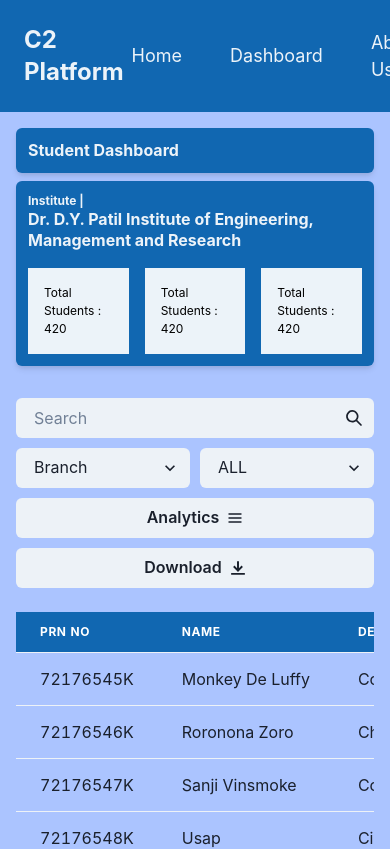
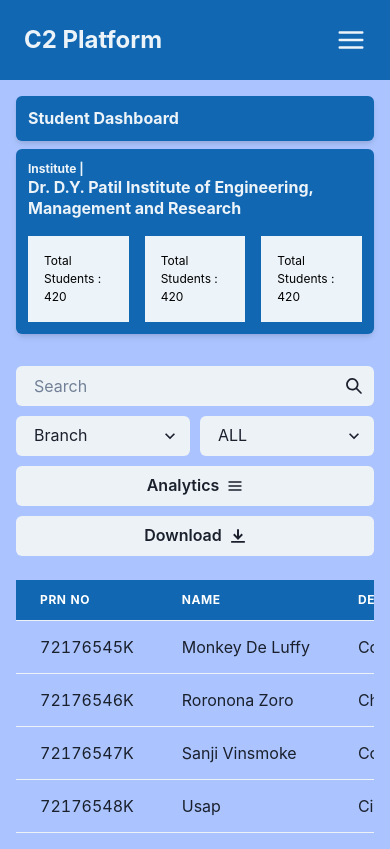
Before and after one commit to Omkar-Jawalkar/C2-platform-next, a Next.js app: page /dashboard in a window 390 px wide. Shown: the top 849 px of the page. Built offline with nearby package versions, Linux system fonts and the light colour scheme.

Commit message:
responsivess added

```diff
--- a/components/common/Navbar.js
+++ b/components/common/Navbar.js
@@ -1,4 +1,6 @@
 import React from "react";
+import { Box, useDisclosure } from "@chakra-ui/react";
+import { useRef } from "react";
 import {
   HStack,
   Heading,
@@ -6,38 +8,130 @@ import {
   Button,
   Link as ReachLink,
   Text,
+  Drawer,
+  DrawerBody,
+  DrawerFooter,
+  DrawerHeader,
+  DrawerOverlay,
+  DrawerContent,
+  DrawerCloseButton,
+  Stack,
+  Input,
 } from "@chakra-ui/react";
+import { HamburgerIcon } from "@chakra-ui/icons";
 import Link from "next/link";
 
-const MenuItem = ({ children, url, name }) => {
+const MenuItem = ({ children, bg, color, onClick, url, name }) => {
   return (
-    <Link as={ReachLink} href={url}>
-      <Text color={"whiteAlpha.900"} fontSize="lg">
+    <Box rounded={"2xl"}>
+      <Link backgroundColor={bg} as={ReachLink} onClick={onClick} href={url}>
+        <Text color={color} fontSize="lg">
           {name}
         </Text>
       </Link>
+    </Box>
   );
 };
 
 const Navbar = () => {
+  const { isOpen, onOpen, onClose } = useDisclosure();
+  const btnRef = useRef();
   return (
-    <HStack justifyContent={"space-between"} p={6} backgroundColor={"#1167b1"}>
+    <>
+      <HStack
+        justifyContent={"space-between"}
+        p={6}
+        backgroundColor={"#1167b1"}
+      >
         <Heading color={"whiteAlpha.900"} size="lg">
           {" "}
           C2 Platform
         </Heading>
 
-      <HStack spacing={12}>
-        <MenuItem url={"/home"} name={"Home"} />
-        <MenuItem url={"/dashboard"} name={"Dashboard"} />
-        <MenuItem url={"/aboutus"} name={"About Us"} />
+        <HStack display={{ base: "none", md: "flex" }} spacing={12}>
+          <MenuItem color={"whiteAlpha.900"} url={"/home"} name={"Home"} />
+          <MenuItem
+            color={"whiteAlpha.900"}
+            url={"/dashboard"}
+            name={"Dashboard"}
+          />
+          <MenuItem
+            color={"whiteAlpha.900"}
+            url={"/aboutus"}
+            name={"About Us"}
+          />
         </HStack>
 
-      <HStack spacing={2}>
+        <HStack display={{ base: "none", md: "flex" }} spacing={2}>
           <Button href="/signup"> Sign In </Button>
           <Button href="/login"> Login </Button>
         </HStack>
+
+        <HamburgerIcon
+          ref={btnRef}
+          colorScheme="teal"
+          onClick={onOpen}
+          display={{ base: "flex", md: "none" }}
+          fontSize={"3xl"}
+          color={"whiteAlpha.900"}
+        />
       </HStack>
+
+      {/* This is the Drawer */}
+      <Drawer
+        isOpen={isOpen}
+        placement="right"
+        onClose={onClose}
+        finalFocusRef={btnRef}
+      >
+        <DrawerOverlay />
+        <DrawerContent>
+          <DrawerCloseButton />
+          <DrawerHeader>Menu</DrawerHeader>
+
+          <DrawerBody>
+            <Stack textAlign={"center"} spacing={4} direction={"column"}>
+              <MenuItem
+                url={"/home"}
+                color={"black"}
+                onClick={onClose}
+                name={"Home"}
+              />
+              <MenuItem
+                onClick={onClose}
+                url={"/dashboard"}
+                name={"Dashboard"}
+              />
+              <MenuItem
+                bg={"red"}
+                onClick={onClose}
+                url={"/aboutus"}
+                name={"About Us"}
+              />
+
+              <HStack
+                textAlign={"center"}
+                display={{ base: "flex" }}
+                spacing={2}
+                justifyContent={"center"}
+                pt={6}
+              >
+                <Button onClick={onClose} href="/signup">
+                  {" "}
+                  Sign In{" "}
+                </Button>
+                <Button onClick={onClose} href="/login">
+                  {" "}
+                  Login{" "}
+                </Button>
+              </HStack>
+            </Stack>
+          </DrawerBody>
+
+          <DrawerFooter></DrawerFooter>
+        </DrawerContent>
+      </Drawer>
+    </>
   );
 };
 
```
Lines whose indentation alone changed are shown as unchanged.
